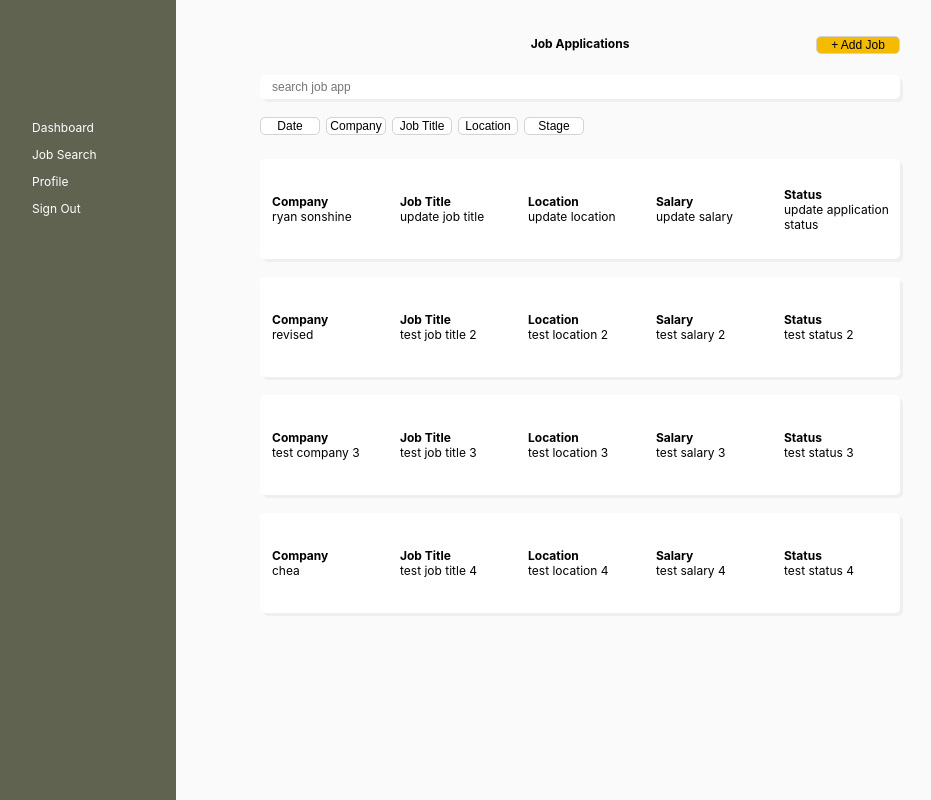
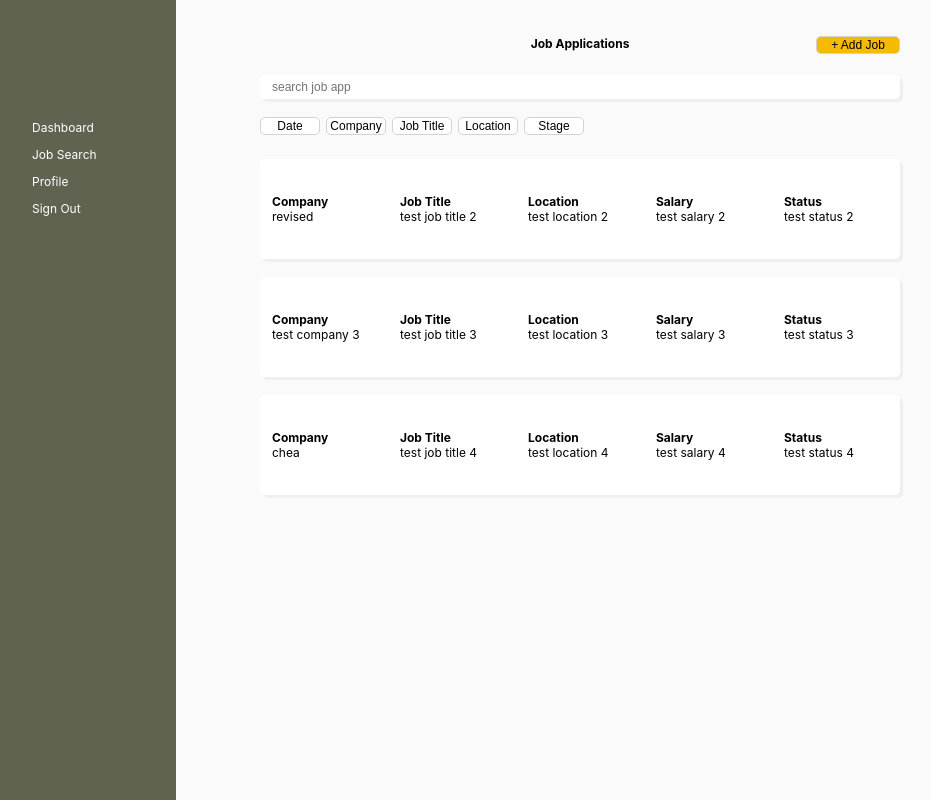
Before and after one commit to stephwuh/khaki-apps, a React (Create React App) app: page / in a window 1280 px wide. Shown: the whole page, without its empty margins (4-935 px from the left). Built offline with nearby package versions, Linux system fonts and the light colour scheme; data requests are answered from the project's data file; the HTML template or start-up script is replaced by a standard one.

Commit message:
search filter testing and function implemented

```diff
--- a/db.json
+++ b/db.json
@@ -1,18 +1,5 @@
 {
   "job-app": [
-    {
-      "company": "ryan sonshine",
-      "jobTitle": "update job title",
-      "location": "update location",
-      "salary": "update salary",
-      "status": "update application status",
-      "webpage": "update webpage",
-      "contactName": "update contact name",
-      "contactNumber": "update contact number",
-      "description": "update job description",
-      "notes": "update notes",
-      "id": 1
-    },
     {
       "company": "revised",
       "jobTitle": "test job title 2",
--- a/src/features/dashboard/Dashboard.js
+++ b/src/features/dashboard/Dashboard.js
@@ -13,10 +13,18 @@ const Dashboard = () => {
   //state related to dialog box
   const [jobDetailFormState, setJobDetailFormState] = useState(null);
 
+
+  const [searchState, setSearchState] = useState("");
+  const [filteredJobAppState, setFilteredJobAppState] = useState([]);
+
+
   useEffect(() => {
     const jobAppDataPromise = apiClient.getApps();
 
-    jobAppDataPromise.then((jobAppData) => setJobAppState(jobAppData));
+    jobAppDataPromise.then((jobAppData) => {
+      setJobAppState(jobAppData);
+      setFilteredJobAppState(jobAppData);
+    });
   }, []);
 
   /*
@@ -32,7 +40,7 @@ const Dashboard = () => {
     return () => subscription.unsubscribe();
   }, []);
 
-  let jobApps = jobAppState.map((jobApp, index) => {
+  let jobApps = filteredJobAppState.map((jobApp, index) => {
     return (
       <div
         data-testid="job-app"
@@ -67,6 +75,22 @@ const Dashboard = () => {
     );
   });
 
+  const handleSearchOnChange = e => {
+
+    setSearchState(e.target.value)
+
+    let searchValue = e.target.value.toLowerCase();
+
+    let result = jobAppState.filter((data)=>{
+
+      return data.company.search(searchValue) != -1;
+
+    });
+
+    setFilteredJobAppState(result);
+
+  }
+
   return (
     <div className={dashboard.container}>
       <div className={dashboard.btnContainer}>
@@ -82,11 +106,14 @@ const Dashboard = () => {
           + Add Job
         </button>
       </div>
-      <form data-testid="search">
+      <form>
         <input
+          data-testid="search"
           type="text"
           className={dashboard.search}
           placeholder="search job app"
+          onChange={handleSearchOnChange}
+          value={searchState}
         />
       </form>
       <div className={dashboard.filters}>
--- a/src/features/jobAppDetail/JobAppDetail.js
+++ b/src/features/jobAppDetail/JobAppDetail.js
@@ -66,9 +66,12 @@ const JobAppDetail = (props) => {
     setNotesState(e.target.value);
   };
 
-  const handleAppSubmit = (e) => {
-    props.jobDetailFormState === "add"
-      ? apiClient.addJobApp({
+  const handleAppSubmit = async (e) => {
+
+    // e.preventDefault()
+
+    let response = props.jobDetailFormState === "add"
+      ? await apiClient.addJobApp({
           company: companyState,
           jobTitle: jobTitleState,
           location: locationState,
@@ -80,7 +83,7 @@ const JobAppDetail = (props) => {
           description: descriptionState,
           notes: notesState,
         })
-      : apiClient.updateJobApp(props.jobApp.id, {
+      : await apiClient.updateJobApp(props.jobApp.id, {
           company: companyState,
           jobTitle: jobTitleState,
           location: locationState,
@@ -92,6 +95,7 @@ const JobAppDetail = (props) => {
           description: descriptionState,
           notes: notesState,
         });
+
   };
 
   const handleDeleteOnClick = () => {
```
Also changed, not shown: 2 other files (tests, documents, lock files or other folders).
